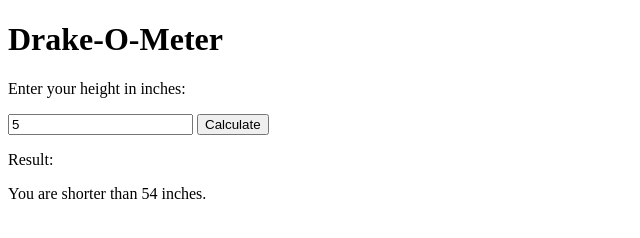
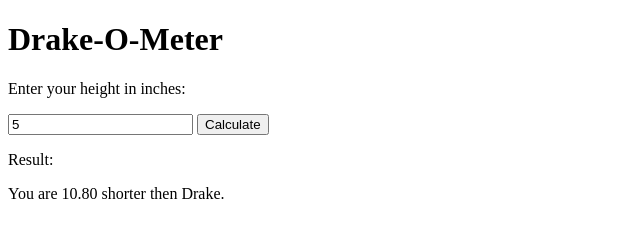
Before and after one commit to CasualSideo/drake-o-meter, a plain HTML site: page index.html in a window 1280 px wide. Both pictures are taken after typing "5" into the empty fields and a click on the button "Calculate". Shown: the full height of the page, 0-640 px from the left. Drawn offline with Linux system fonts and the light colour scheme.

Commit message:
Update index.html

```diff
--- a/index.html
+++ b/index.html
@@ -11,7 +11,7 @@
     <p>Result:</p>
     <p id="result"></p>
 
-    <script>
+  <script>
         function calculateHeight() {
             // Get the input value
             const heightInches = parseFloat(document.getElementById("heightInput").value);
@@ -19,12 +19,13 @@
             // Check if the input is a valid number
             if (!isNaN(heightInches)) {
                 if (heightInches < 54) {
-                    // Display a message for shorter height
-                    document.getElementById("result").textContent = `You are shorter than 54 inches.`;
+                    // Calculate how many times shorter and display the message
+                    const timesShorter = 54 / heightInches;
+                    document.getElementById("result").textContent = `You are ${timesShorter.toFixed(2)} shorter then Drake.`;
                 } else {
                     // Calculate the result and display the message
                     const result = heightInches / 54;
-                    document.getElementById("result").textContent = `You are ${result} times taller then Drake`;
+                    document.getElementById("result").textContent = `You are ${result.toFixed(2)} taller then Drake`;
                 }
             } else {
                 // Display an error message if the input is not a valid number
```
